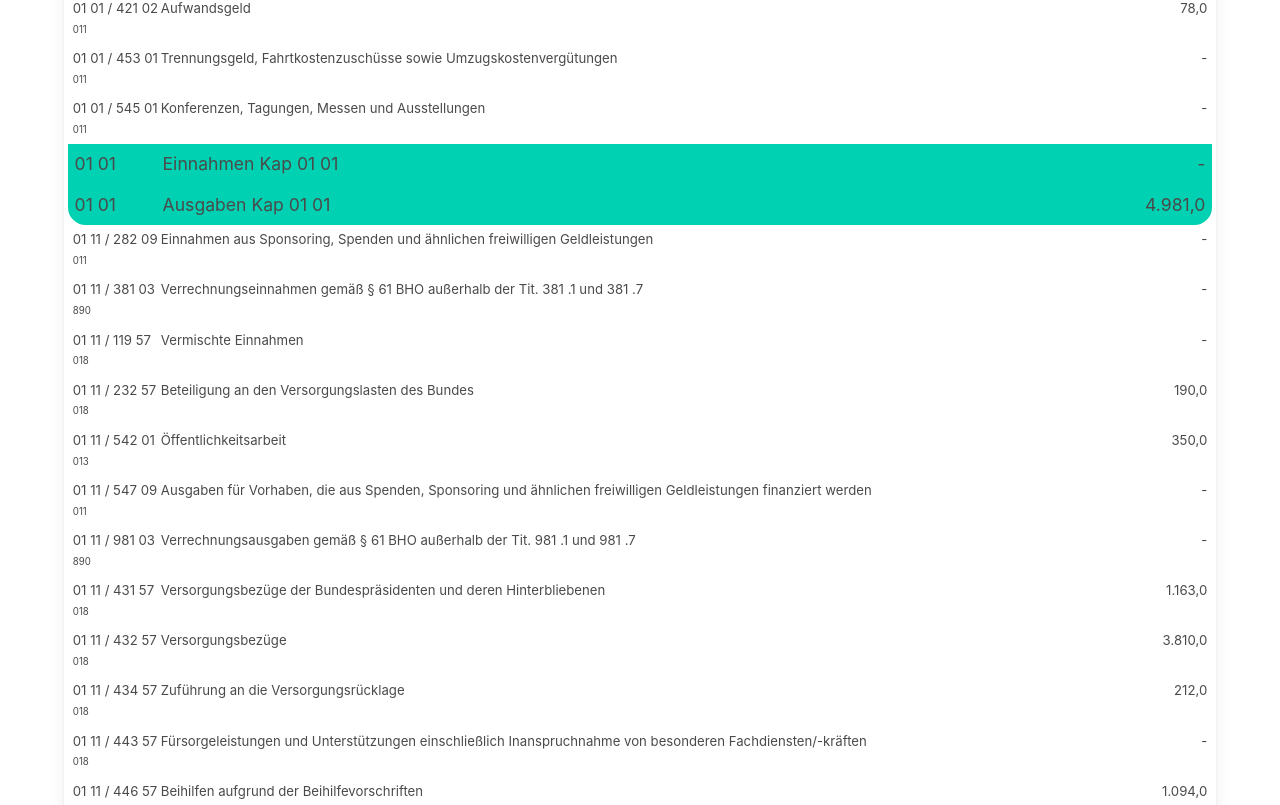
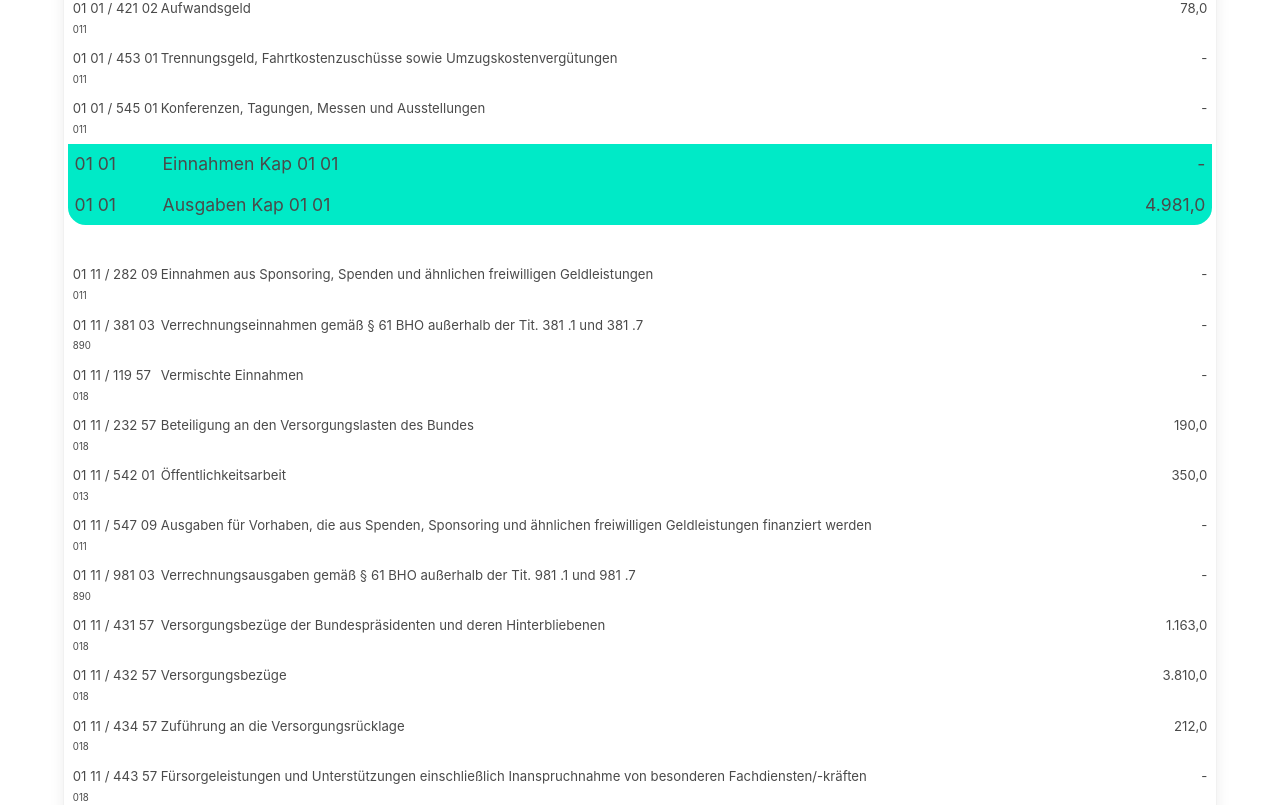
Before and after one commit to fritzminor/schnellsuchfeldbhh, a React (Create React App) app: page / in a window 1280 px wide. Shown: the part 1291-2096 px from the top of the page. Built offline with nearby package versions, Linux system fonts and the light colour scheme.

Commit message:
Feature: Different colors for epl and kap blocks.

```diff
--- a/src/hhstliste/HHStRow.tsx
+++ b/src/hhstliste/HHStRow.tsx
@@ -17,7 +17,11 @@ export function HHStRow({
     if (heading || !hhst.epl)
       className += " has-background-info has-text-light";
     else {
-      className += " has-background-primary";
+      if(hhst.kap)
+        className+= " blockKap";
+      else
+        className+= " blockEpl";
+      //className += " has-background-primary";
     }
     if (
       hhst.type === "block" &&
--- a/src/styles.css
+++ b/src/styles.css
@@ -83,8 +83,21 @@ background-color: cyan
   width: 14ch;
 }
 
+.blockEpl {
+  background-color: #00d1b1;
+}
+
+.blockKap {
+  background-color: #00eac7;
+}
+
+.blockTG {
+  background-color: #00fdd7;
+}
+
 .blockEnd {
   border-radius: 0 0 1em 1em;
+  margin-bottom: 2rem;
 }
 
 /* ------- list Overlay -------- */
```
